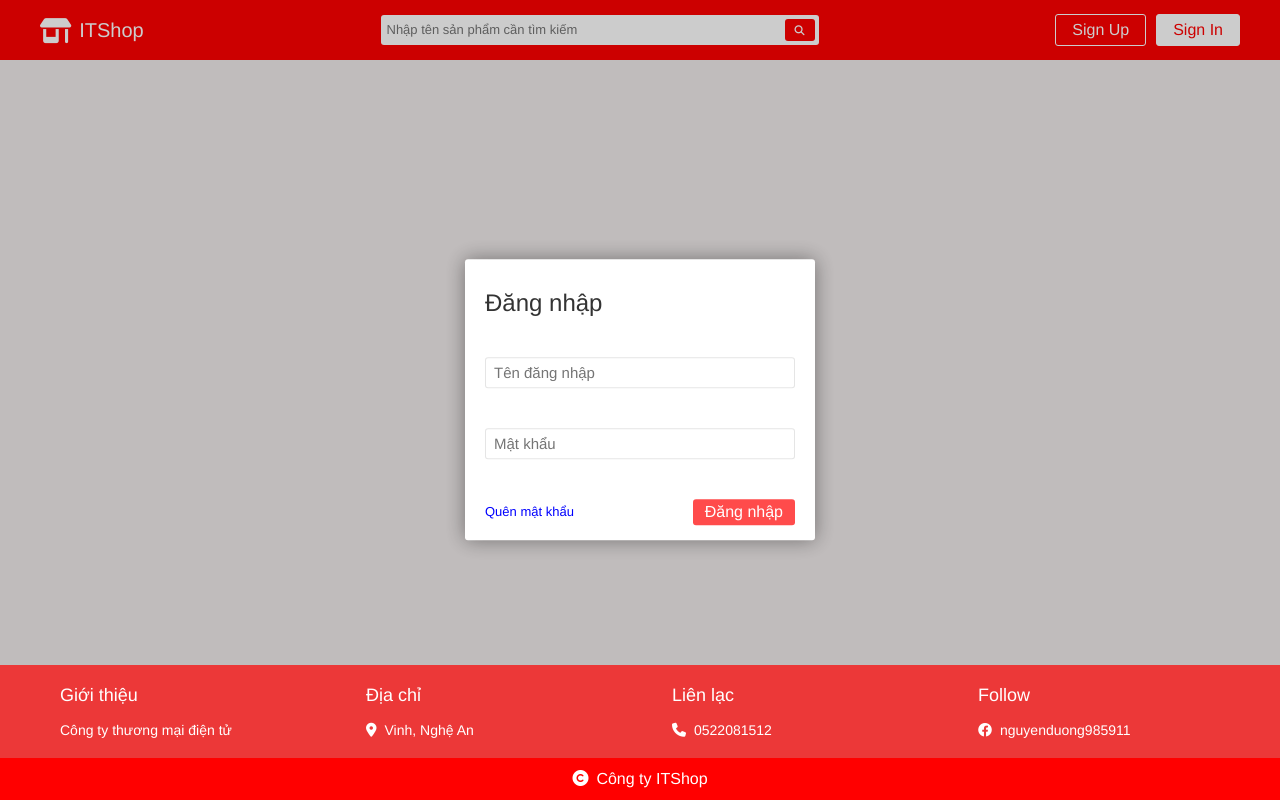
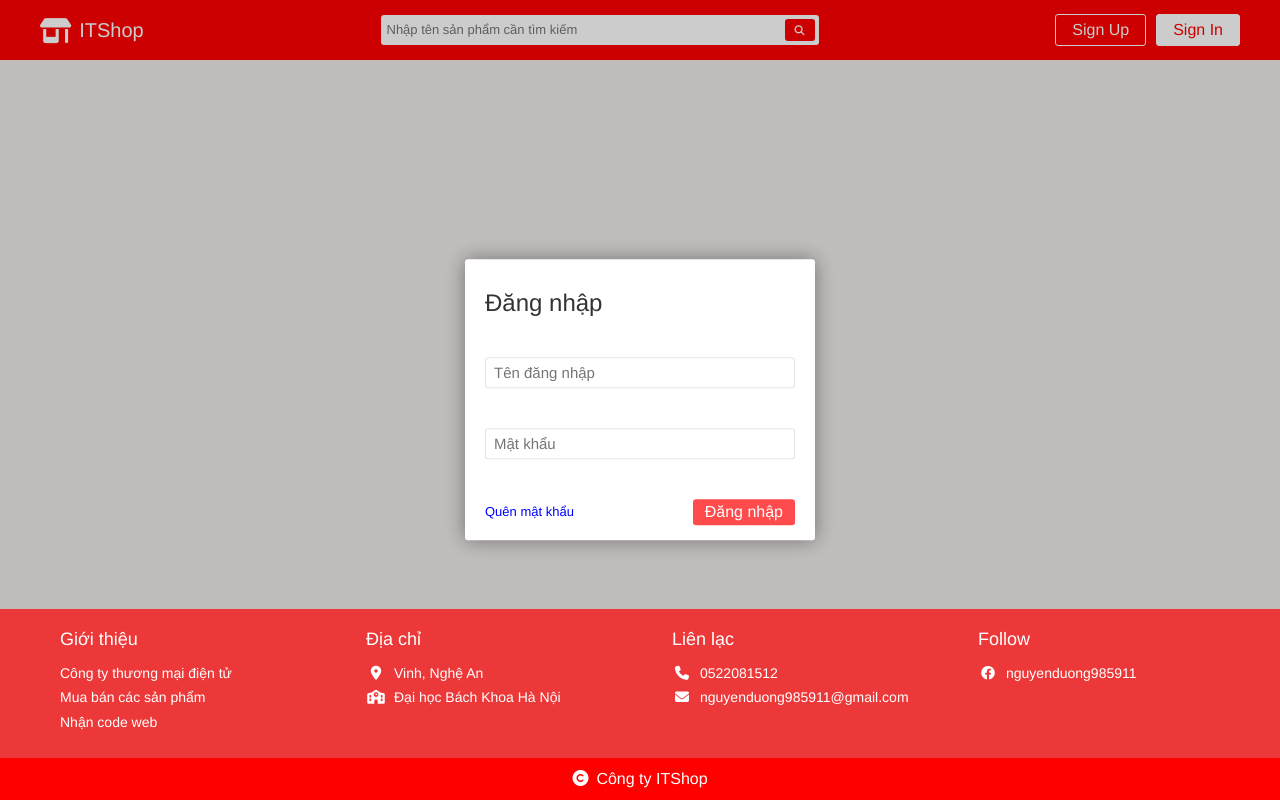
Before and after one commit to DuongNVIT/springvuejs-frontend, a Vue app in the folder springvuejs-frontend/: page /login in a window 1280 px wide. Built offline with nearby package versions, Linux system fonts and the light colour scheme.

Commit message:
modify footer

```diff
--- a/springvuejs-frontend/src/components/Footer.vue
+++ b/springvuejs-frontend/src/components/Footer.vue
@@ -7,7 +7,15 @@
                         <div class="footer-item">
                             <div class="heading">Giới thiệu</div>
                             <ul class="content">
-                                Công ty thương mại điện tử
+                                <div class="content-item">
+                                    Công ty thương mại điện tử
+                                </div>
+                                <div class="content-item">
+                                    Mua bán các sản phẩm
+                                </div>
+                                <div class="content-item">
+                                    Nhận code web
+                                </div>
                             </ul>
                         </div>
                     </div>
@@ -19,6 +27,9 @@
                                     <i class="fa-solid fa-location-dot"></i
                                     >Vinh, Nghệ An
                                 </div>
+                                <div class="content-item">
+                                    <i class="fa-solid fa-school"></i>Đại học Bách Khoa Hà Nội
+                                </div>
                             </ul>
                         </div>
                     </div>
@@ -28,6 +39,11 @@
                             <ul class="content">
                                 <div class="content-item">
                                     <i class="fa-solid fa-phone"></i>0522081512
+                                </div>
+                            </ul>
+                            <ul class="content">
+                                <div class="content-item">
+                                    <i class="fa-solid fa-envelope"></i>nguyenduong985911@gmail.com
                                 </div>
                             </ul>
                         </div>
@@ -60,10 +76,10 @@ export default {
 
 <style scoped>
 .footer-wrapper {
-    position: fixed;
+    /* position: fixed;
     bottom: 0;
     left: 0;
-    right: 0;
+    right: 0; */
 }
 
 .footer-content {
@@ -90,8 +106,14 @@ export default {
     font-size: 14px
 }
 
+.content-item {
+    margin-bottom: 8px;
+}
+
 .content-item i{
+    width: 20px;
     margin-right: 8px;
+    text-align: center;
 }
 
 .footer-bottom {
--- a/springvuejs-frontend/src/components/ProductList.vue
+++ b/springvuejs-frontend/src/components/ProductList.vue
@@ -35,7 +35,7 @@ export default {
     data() {
         return {
             currentPage: 1,
-            itemPerPage: 3
+            itemPerPage: 10
         };
     },
     watch: {
@@ -80,5 +80,6 @@ export default {
   display: flex;
   justify-content: center;
   align-items: center;
+  margin: 50px 0;
 }
 </style>
--- a/springvuejs-frontend/src/pages/HomePage.vue
+++ b/springvuejs-frontend/src/pages/HomePage.vue
@@ -82,7 +82,7 @@ export default {
 
         async getAllProducts(newPage = 0) {
             try {
-                const response = await productService.getAll(newPage, 3);
+                const response = await productService.getAll(newPage, 10);
                 this.$data.products = response;
             } catch (e) {
                 alert(e.message);
@@ -94,7 +94,7 @@ export default {
                 const response = await productService.getProductsByCategory(
                     categoryCode,
                     newPage,
-                    3
+                    10
                 );
                 this.$data.products = response;
             } catch (error) {
```
